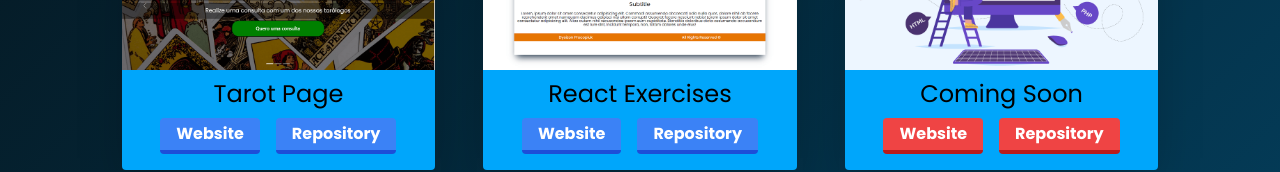
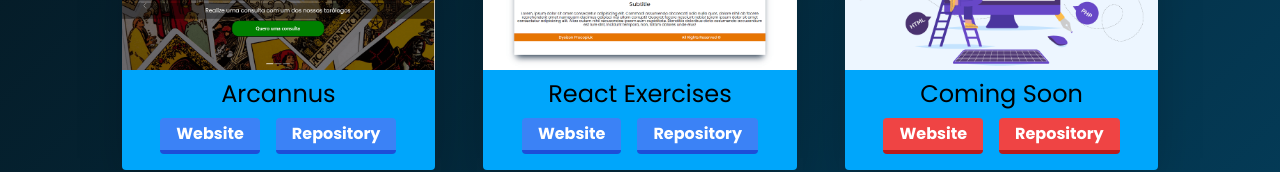
Before and after one commit to Dyeizon/portfolio, a React (Create React App) app: page /projects in a window 1280 px wide. Shown: the part 396-568 px from the top of the page. Built offline with nearby package versions, Linux system fonts and the light colour scheme.

Commit message:
changed name from tarot page to arcannus

```diff
--- a/src/components/Projects/index.jsx
+++ b/src/components/Projects/index.jsx
@@ -1,6 +1,6 @@
 import './style.css';
 import reactexercisesimage from '../../assets/project-image-reactexercises.png';
-import tarotpageimage from '../../assets/project-image-tarotpage.png';
+import arcannus from '../../assets/project-image-tarotpage.png';
 
 import { Card } from './Card';
 
@@ -9,7 +9,7 @@ export const Projects = () => {
         <div className='container'>
             <div className="projects">
                 <div className="cards">
-                    <Card src={tarotpageimage} title="Tarot Page" siteHref="https://dyeizon-tarotpage.netlify.app" githubHref="https://github.com/Dyeizon/TarotPage"/>
+                    <Card src={arcannus} title="Arcannus" siteHref="https://dyeizon-arcannus.netlify.app" githubHref="https://github.com/Dyeizon/arcannus"/>
                     <Card src={reactexercisesimage} title="React Exercises" siteHref="https://dyeizon-reactexercises.netlify.app/" githubHref="https://github.com/Dyeizon/react-exercises"/>
                     <Card title="Coming Soon" soon/>
                 </div>
```
